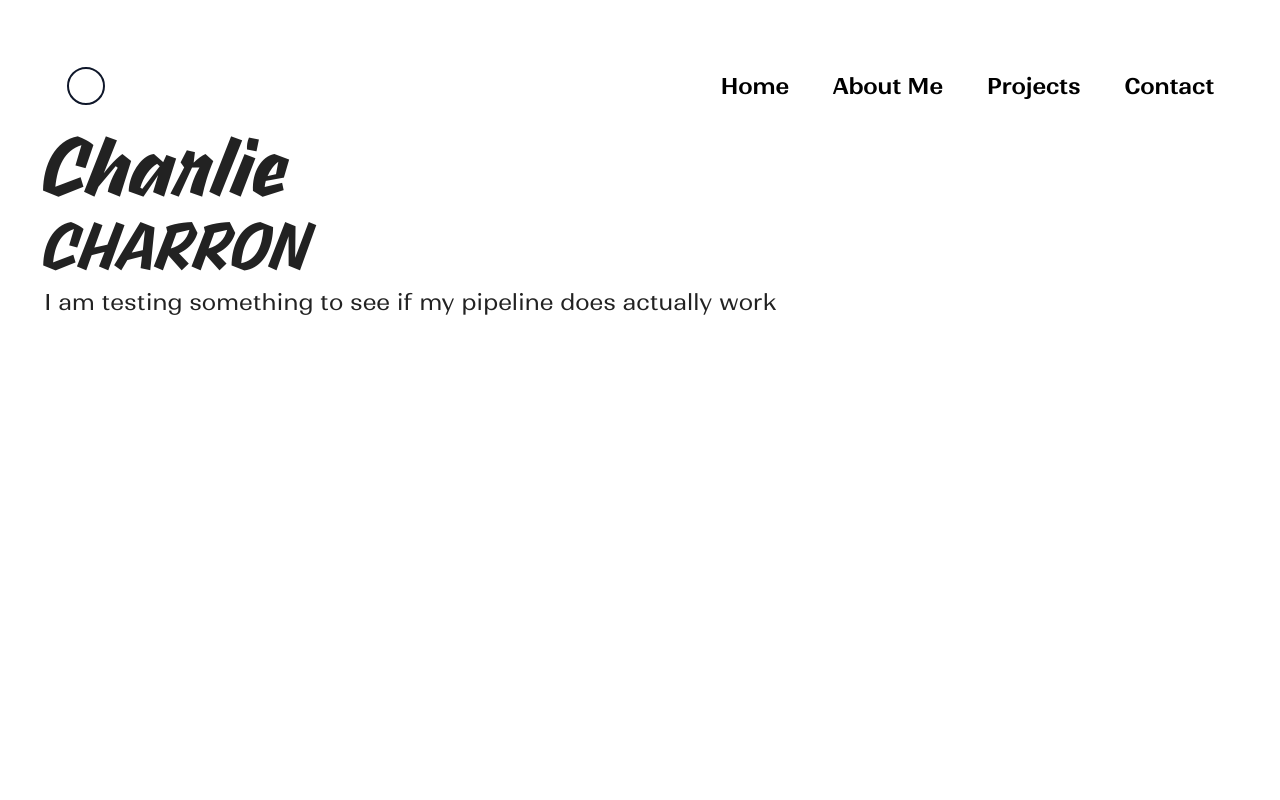
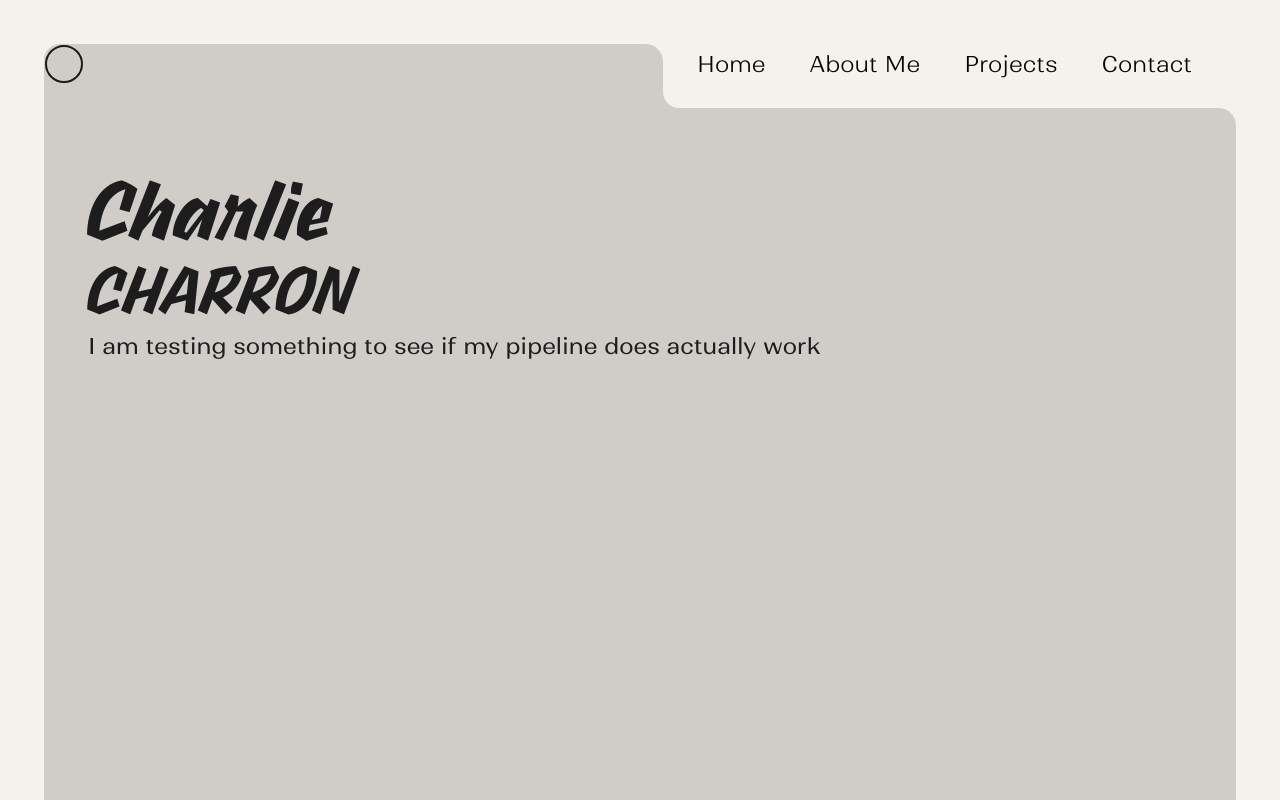
Before and after one commit to QW6D3/Portfolio-2026, a SvelteKit app: page /home in a window 1280 px wide. Built offline with nearby package versions, Linux system fonts and the light colour scheme.

Commit message:
feat(homePage): adding a mask for my homepage

```diff
--- a/src/lib/components/layout/Header.svelte
+++ b/src/lib/components/layout/Header.svelte
@@ -14,7 +14,7 @@
 		<svg width="40" height="40" viewBox="0 0 40 40" fill="none" xmlns="http://www.w3.org/2000/svg">
 			<circle cx="20" cy="20" r="18" stroke="currentColor" stroke-width="2" />
 		</svg>
-		<span class="sr-only">Portfolio</span>
+		<span class="sr-only">Charlie Charron</span>
 	</a>
 
 	<nav class="desktop-nav">
@@ -29,22 +29,21 @@
 		display: flex;
 		align-items: center;
 		justify-content: space-between;
-		padding: 1rem;
+		padding: 0 $page-padding $page-padding 0; // Utilisation de ta variable de padding
 		z-index: 30;
 		position: relative;
-		// On indique au navigateur que le header est indépendant
 		contain: layout style;
 
 		.logo {
 			display: flex;
 			align-items: center;
-			color: $color-text-dark;
+			// Utilisation de la variable CSS pour le changement de thème auto
+			color: var(--color-text);
 			text-decoration: none;
 
 			svg {
 				width: 40px;
 				height: 40px;
-				// Empêche les sauts de layout si le SVG charge lentement
 				aspect-ratio: 1 / 1;
 			}
 		}
@@ -53,38 +52,38 @@
 			display: flex;
 			align-items: center;
 			justify-content: center;
-			width: 44px;
-			height: 44px;
+			width: 60px;
+			height: 60px;
 			appearance: none;
-			background: #f5f5f5;
+			// Utilisation des variables du thème pour le bouton
+			background: var(--color-secondary);
+			color: var(--color-bg);
 			border: none;
 			border-radius: 12px;
 			cursor: pointer;
-			color: #333;
 
-			// OPTIMISATION : On cible uniquement transform et background
 			will-change: transform;
 			transition:
 				transform 0.2s cubic-bezier(0.4, 0, 0.2, 1),
-				background-color 0.2s ease;
+				background-color 0.2s ease,
+				opacity 0.2s ease;
 
 			@media (min-width: 768px) {
 				display: none;
 			}
 
 			&:hover {
-				background-color: #eeeeee;
+				opacity: 0.9;
 			}
 
 			&:active {
 				transform: scale(0.92);
-				background-color: #e0e0e0;
 			}
 
 			:global(svg) {
 				width: 24px;
 				height: 24px;
-				stroke-width: 2px;
+				stroke-width: var(--icon-stroke); // Utilisation de ton token base
 			}
 		}
 
@@ -97,6 +96,7 @@
 		}
 	}
 
+	// Ta classe utilitaire pour cesser le texte du logo (accessibilité)
 	.sr-only {
 		position: absolute;
 		width: 1px;
--- a/src/lib/components/layout/NavigationDesktop.svelte
+++ b/src/lib/components/layout/NavigationDesktop.svelte
@@ -19,8 +19,8 @@
 		a {
 			text-decoration: none;
 			color: black;
-			font-weight: 600;
-			letter-spacing: -0.01em;
+			font-weight: 300;
+
 			&:hover {
 				color: rgb(97, 126, 97);
 			}
--- a/src/routes/+layout.svelte
+++ b/src/routes/+layout.svelte
@@ -4,14 +4,36 @@
 	import '../styles/main.scss';
 	import { isMenuOpen } from '$lib/stores/main-store';
 	import { injectSpeedInsights } from '@vercel/speed-insights/sveltekit';
+	import { page } from '$app/stores';
 
 	injectSpeedInsights();
+
+	// Gestion dynamique du titre selon la page
+	$: pageTitle =
+		$page.url.pathname === '/'
+			? 'Portfolio'
+			: $page.url.pathname.split('/').pop()?.replace(/-/g, ' ');
 </script>
 
 <svelte:head>
-	<link rel="icon" href={favicon} />
+	<title>Charlie | {pageTitle} — Développeur Créatif</title>
+	<meta
+		name="description"
+		content="Développeur créatif passionné par le design système et les expériences web fluides. Découvrez mes projets et mon univers."
+	/>
+	<meta name="author" content="Charlie" />
 	<meta charset="UTF-8" />
 	<meta name="viewport" content="width=device-width, initial-scale=1.0" />
+
+	<meta property="og:title" content="Charlie | Portfolio — Développeur Créatif" />
+	<meta
+		property="og:description"
+		content="Développeur créatif passionné par le design système. Explorez mon travail."
+	/>
+	<meta property="og:type" content="website" />
+	<meta property="og:url" content="https://portfolio-2026-three-iota.vercel.app" />
+
+	<link rel="icon" href={favicon} />
 	<link
 		rel="preload"
 		href="/fonts/Sharpie/Sharpie-Variable.woff2"
@@ -28,16 +50,24 @@
 	/>
 </svelte:head>
 
-<main>
+<main id="main-content" aria-hidden={$isMenuOpen}>
 	<div class="page-stack mobile-only" class:menu-open={$isMenuOpen}></div>
 
 	<div class="main-contents" class:menu-open={$isMenuOpen}>
-		<div class="scroll-overlay" class:active={$isMenuOpen}></div>
+		<div
+			class="scroll-overlay"
+			class:active={$isMenuOpen}
+			on:click={() => isMenuOpen.set(false)}
+			on:keydown={(e) => e.key === 'Enter' && isMenuOpen.set(false)}
+			role="button"
+			tabindex="0"
+			aria-label="Fermer le menu"
+		></div>
 		<slot />
 	</div>
 </main>
 
-<div class="mobile-only">
+<div class="mobile-only" aria-label="Menu principal">
 	<NavigationMobile />
 </div>
 
@@ -47,7 +77,8 @@
 	main {
 		overflow: hidden;
 		position: relative;
-		background-color: $color-bg-base;
+		// Utilisation de la variable de fond claire/beige
+		background-color: var(--color-bg);
 		height: 100dvh;
 		width: 100%;
 	}
@@ -66,27 +97,26 @@
 		left: 0;
 		width: 100%;
 		height: 100%;
-		background-color: #ffffff; // Crucial pour éviter la transparence
+		background-color: var(--color-bg);
 		will-change: transform;
 	}
 
 	.page-stack {
 		z-index: 2;
-		opacity: 0;
+		opacity: 1;
 		pointer-events: none;
 		transform: scale(1);
 
-		// On garde TES courbes exactes
 		transition:
 			transform 0.5s cubic-bezier(0.34, 1.2, 0.64, 1),
 			border-radius 0.5s cubic-bezier(0.34, 1.2, 0.64, 1),
 			opacity 0.4s ease;
 
 		&.menu-open {
-			opacity: 0.7;
+			opacity: 1;
 			transform: scale(0.7) translateX(60%);
 			border-radius: $inner-radius-target;
-			box-shadow: -8px 5px 20px rgba($color-accent-dark, 0.08);
+			box-shadow: -8px 5px 20px rgba($color-accent1-dark, 0.08);
 		}
 	}
 
@@ -104,7 +134,8 @@
 		&.menu-open {
 			transform: scale(0.83) translateX(66%);
 			border-radius: $inner-radius-target;
-			box-shadow: -15px 10px 40px rgba($color-accent-dark, 0.15);
+
+			box-shadow: -15px 10px 40px rgba($color-accent1-dark, 0.15);
 			user-select: none;
 			pointer-events: none;
 			overflow: hidden;
--- a/src/routes/home/+page.svelte
+++ b/src/routes/home/+page.svelte
@@ -3,14 +3,119 @@
 </script>
 
 <main class="home-page">
+	<div class="tag"></div>
+	<div class="hero-mask"></div>
 	<Header />
-	<h1>Charlie</h1>
-	<h2>CHARRON</h2>
-	<p>I am testing something to see if my pipeline does actually work</p>
+	<div class="home-content">
+		<h1>Charlie</h1>
+		<h2>CHARRON</h2>
+		<p>I am testing something to see if my pipeline does actually work</p>
+	</div>
 </main>
 
 <style lang="scss">
 	.home-page {
-		height: 100%;
+		position: relative;
+		box-sizing: border-box;
+		height: 100vh;
+		overflow: hidden;
+		display: flex;
+		flex-direction: column;
+
+		// --- VARIABLES DE STRUCTURE ---
+		$radius: 16px;
+		$tag-height-mobile: 94px;
+		$tag-height-desktop: 64px;
+		$tag-width-mobile: 94px;
+		$tag-width-desktop: 485.05+88px;
+		$raccord-size: 1.125rem;
+		$raccord-radius: 0.8rem;
+
+		.tag {
+			position: absolute;
+			top: 0;
+			height: $tag-height-mobile;
+			background-color: var(--color-bg);
+			z-index: 3;
+			pointer-events: none;
+			transition: all 0.3s ease; // Transition douce lors du changement de taille
+
+			// FORMAT MOBILE (Gauche)
+			left: 0;
+			width: $tag-width-mobile;
+			border-radius: 0 0 $radius 0;
+
+			&::before,
+			&::after {
+				content: '';
+				position: absolute;
+				width: $raccord-size;
+				height: $raccord-size;
+				background-color: transparent;
+			}
+
+			// Raccord Droite (Mobile)
+			&::before {
+				top: 0;
+				right: -$raccord-size;
+				border-top-left-radius: $raccord-radius;
+				box-shadow: -0.375rem -0.375rem var(--color-bg);
+			}
+
+			// Raccord Bas (Mobile)
+			&::after {
+				bottom: -$raccord-size;
+				left: 0;
+				border-top-left-radius: $raccord-radius;
+				box-shadow: -0.375rem -0.375rem var(--color-bg);
+			}
+		}
+
+		@media (min-width: 768px) {
+			.tag {
+				// INVERSION POUR PC (Droite)
+				left: auto;
+				right: 0;
+				height: $tag-height-desktop;
+				width: $tag-width-desktop;
+				border-radius: 0 0 0 $radius; // Arrondi en bas à GAUCHE maintenant
+
+				// Raccord Gauche (PC)
+				&::before {
+					right: auto;
+					left: -$raccord-size;
+					border-top-left-radius: 0; // Reset
+					border-top-right-radius: $raccord-radius;
+					box-shadow: 0.375rem -0.375rem var(--color-bg); // Ombre inversée
+				}
+
+				// Raccord Bas (PC)
+				&::after {
+					left: auto;
+					right: 0;
+					border-top-left-radius: 0; // Reset
+					border-top-right-radius: $raccord-radius;
+					box-shadow: 0.375rem -0.375rem var(--color-bg); // Ombre inversée
+				}
+			}
+		}
+
+		.hero-mask {
+			position: absolute;
+			top: 0;
+			left: 0;
+			width: 100%;
+			height: 100%;
+			z-index: 2;
+			background-color: rgba(0, 0, 0, 0.151); // Ton gris transparent
+			pointer-events: none;
+			border-radius: $radius;
+		}
+
+		.home-content {
+			box-sizing: border-box;
+			height: 100%;
+			padding: clamp(1rem, 5vw, 2rem);
+		}
 	}
 </style>
--- a/src/routes/projects/+page.svelte
+++ b/src/routes/projects/+page.svelte
@@ -4,6 +4,6 @@
 
 <main class="contact-page">
 	<Header />
-	<h1>Projects Page</h1>
+	<h1>C'est moi Chourli</h1>
 	<p>This is the projects page of the portfolio.</p>
 </main>
--- a/src/styles/abstracts/_base.scss
+++ b/src/styles/abstracts/_base.scss
@@ -1,7 +1,7 @@
 /* ==========================================================================
    DESIGN SYSTEM TOKENS (Variables uniquement)
    ========================================================================== */
-
+@use "variables" as *;
 :root {
     /* Fonts */
     --font-sans: 'Ranade', sans-serif;
@@ -27,9 +27,27 @@
     --ease-out-expo: cubic-bezier(0.16, 1, 0.3, 1);
     --transition-speed: 0.6s;
 
-	/* Interface colors */
+    /* Interface colors - Light Mode (Par défaut) */
+    --color-bg: #{$color-bg-light};        // Ton blanc cassé #f5f2ed
+    --color-text: #{$color-text-light};    // Ton noir encre #1a1a1b
+    --color-primary: #{$color-primary-light};
+    --color-secondary: #{$color-secondary-light};
+    --color-accent-1: #{$color-accent1-light};
+    --color-accent-2: #{$color-accent2-light};
+
+    /* Utilitaires */
     --color-white: #ffffff;
-	--color-white-soft: rgba(255, 255, 255, 0.1);
-	--color-white-hover: rgba(255, 255, 255, 0.2);
     --color-black: #000000;
 }
+
+/* Interface colors - Dark Mode */
+@media (prefers-color-scheme: dark) {
+    :root {
+        --color-bg: #{$color-bg-dark};      // Ton gris anthracite #1e1e24
+        --color-text: #{$color-text-dark};  // Ton blanc os #e0dcd6
+        --color-primary: #{$color-primary-dark};
+        --color-secondary: #{$color-secondary-dark};
+        --color-accent-1: #{$color-accent1-dark};
+        --color-accent-2: #{$color-accent2-dark};
+    }
+}
--- a/src/styles/abstracts/_variables.scss
+++ b/src/styles/abstracts/_variables.scss
@@ -1,19 +1,27 @@
 // abstracts/_variables.scss
 
-// Layout Constants
-$page-padding: clamp(1rem, 5vw, 2rem);
+// Layout
+$page-padding: clamp(2rem, 5vw, 2rem);
 $inner-radius-target: 45px;
 
-// Typography Base
+// Typography
 $font-size-base: 1rem;
 
-// Couleurs de base
-$color-bg-base: #f8fafc; // Fond clair neutre
+// Palette de base (Light Mode)
+$color-bg-light: #f5f2ed; // Blanc cassé / Beige doux
+$color-text-light: #1a1a1b; // Noir encre
+$color-primary-light: #8783d1; // Soft Periwinkle
+$color-secondary-light: #aa9aba; // Lilac Ash
+$color-accent1-light: #bfa4a4; // Rosy Taupe
+$color-accent2-light: #d1abad; // Cotton Rose
 
-// Palette principale
-$color-primary-light: #b3e0ff; // Bleu clair innovant
-$color-secondary-light: #c8e6c9; // Vert menthe créatif
-$color-accent-light: #d1c4e9; // Lavande ingénieuse
-$color-text-dark: #0f172a; // Texte foncé (ton initial)
-$color-accent-dark: #5c6bc0; // Indigo profond (accents)
-$color-neutral: #90a4ae; // Gris-bleu professionnel
+// Palette de base (Dark Mode)
+$color-bg-dark: #313136; // Gris anthracite chaud
+$color-text-dark: #e0dcd6; // Blanc cassé / Os
+$color-primary-dark: #4b45a8; // Electric Indigo
+$color-secondary-dark: #725e87; // Muted Plum
+$color-accent1-dark: #8c6b6b; // Burnt Rose
+$color-accent2-dark: #a67477; // Dusty Coral
+
+// Divers
+$color-neutral: #90a4ae;
```
Also changed, not shown: src/lib/components/layout/NavigationMobile.svelte (+38 -14 lines). Lines whose indentation alone changed are shown as unchanged.
